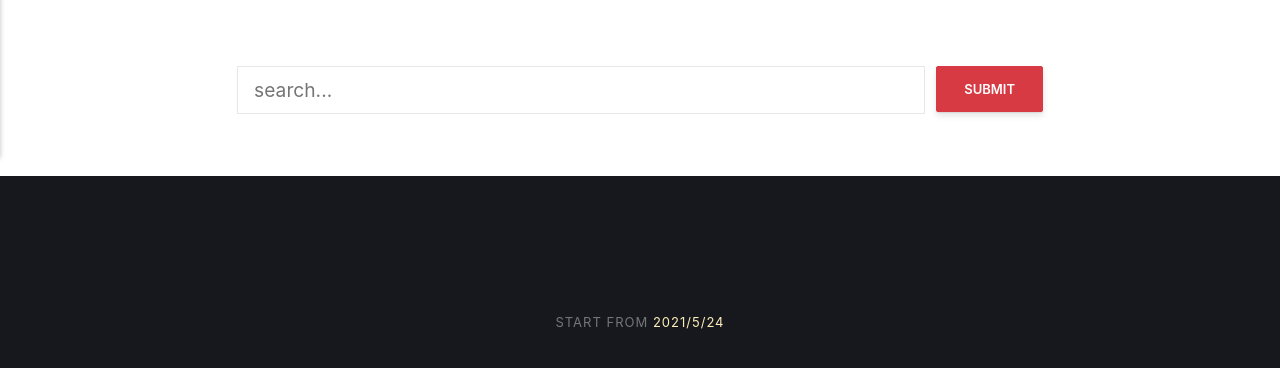
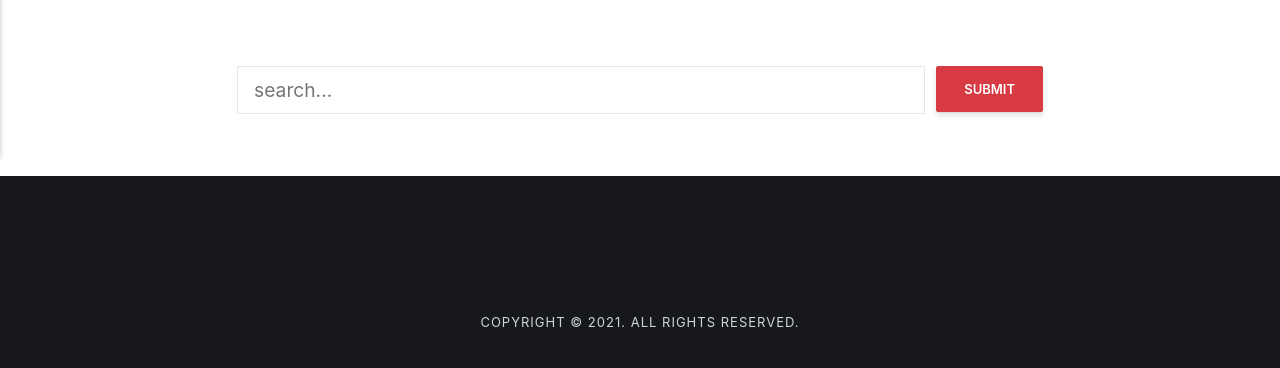
Before and after one commit to Jerrynh770/Project-J, a plain HTML site: page search.html in a window 1280 px wide. Shown: the part 642-1010 px from the top of the page. Drawn offline with Linux system fonts and the light colour scheme.

Commit message:
Updated from Publii

```diff
--- a/search.html
+++ b/search.html
@@ -6,7 +6,7 @@
                gcse.src   = 'https://cse.google.com/cse.js?cx=' + cx;
                var s = document.getElementsByTagName('script')[0];
                s.parentNode.insertBefore(gcse, s);
-            })();</script><gcse:searchresults-only></gcse:searchresults-only></div></article></main><footer class="footer"><div class="footer__copyright"><p>Start from <span style="color: #fbeeb8;">2021/5/24</span></p></div><button class="footer__bttop js-footer__bttop" aria-label="Back to top"><svg><title>Back to top</title><use xlink:href="https://jerrynh770.github.io/Project-J/assets/svg/svg-map.svg#toparrow"/></svg></button></footer></div><script>window.publiiThemeMenuConfig = {
+            })();</script><gcse:searchresults-only></gcse:searchresults-only></div></article></main><footer class="footer"><div class="footer__copyright"><p><span style="color: #ced4d9;">Copyright © 2021. All Rights Reserved.</span></p></div><button class="footer__bttop js-footer__bttop" aria-label="Back to top"><svg><title>Back to top</title><use xlink:href="https://jerrynh770.github.io/Project-J/assets/svg/svg-map.svg#toparrow"/></svg></button></footer></div><script>window.publiiThemeMenuConfig = {
         mobileMenuMode: 'sidebar',
         animationSpeed: 300,
         submenuWidth: 'auto',
```
Also changed, not shown: 404.html (+1 -1 lines), authors/jerrynh770/index.html (+1 -1 lines), hello-world.html (+1 -1 lines), index.html (+1 -1 lines), kdmapper-from-thecruz.html (+1 -1 lines), project-t.html (+1 -1 lines), tags/index.html (+1 -1 lines).
